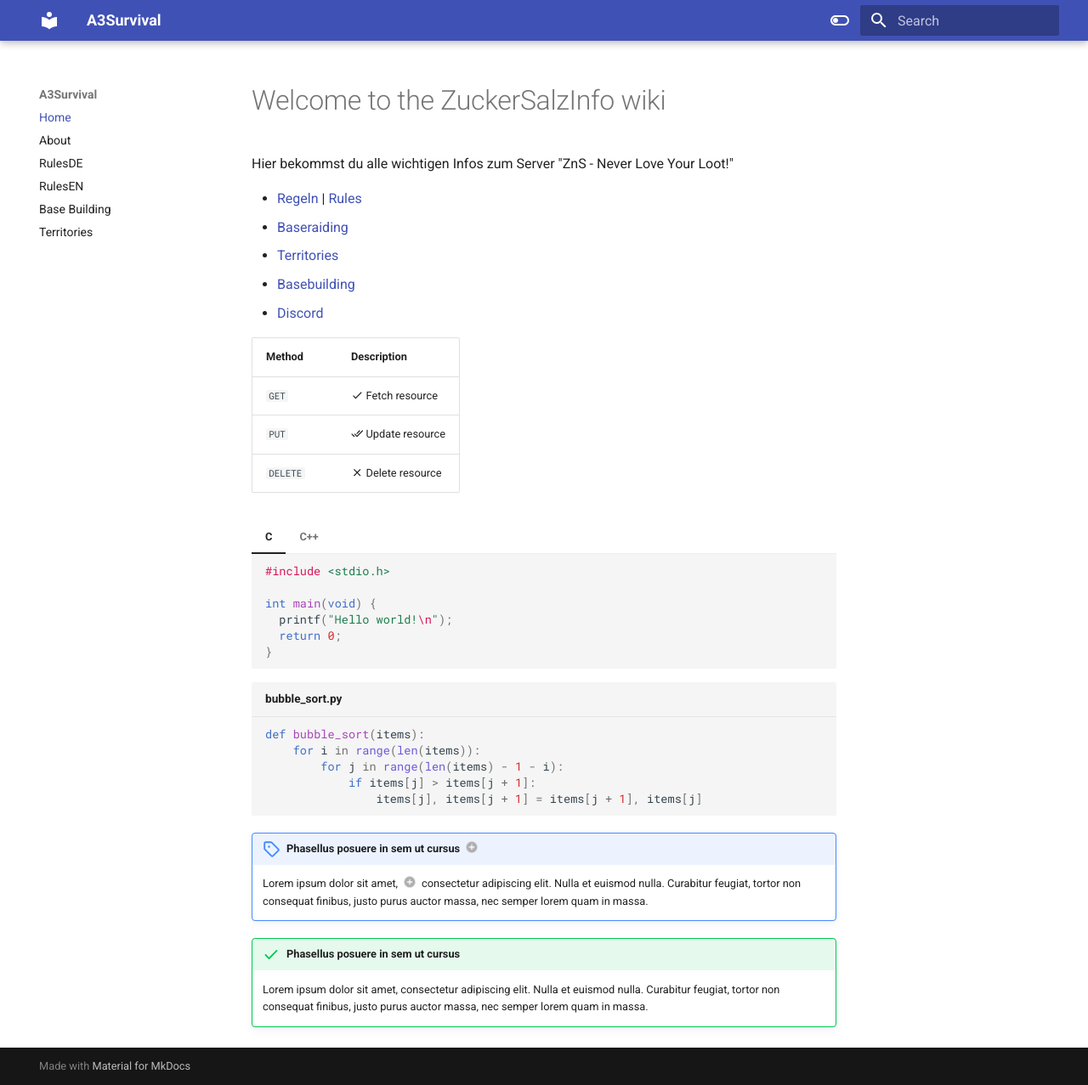
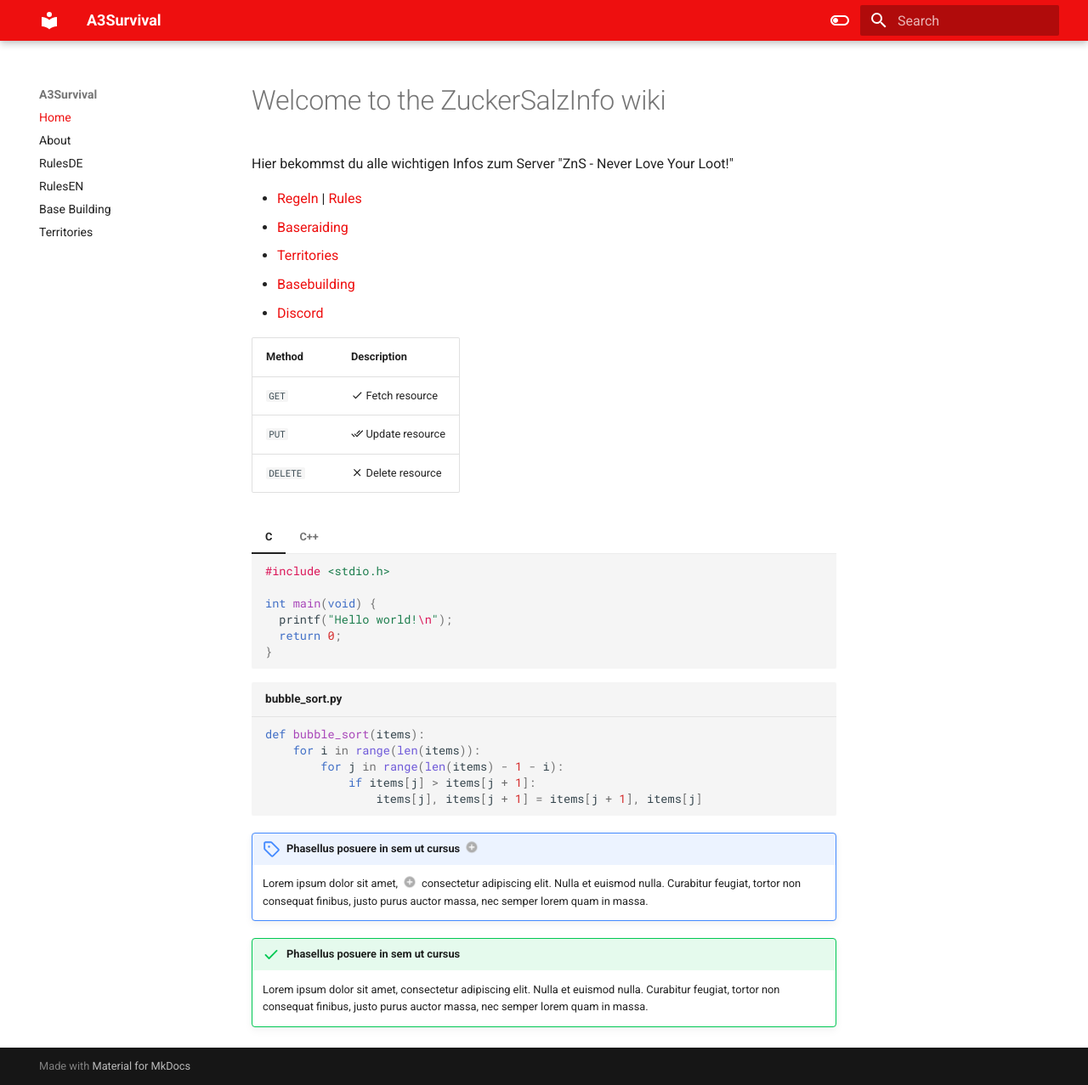
Before and after one commit to M3ragon/material, an MkDocs documentation site: the page built from docs/index.md, in a window 1280 px wide and 1277 px high. Shown: the whole window at 85% size. Built offline with MkDocs 1.6.1 and Material for MkDocs 9.7.7, drawn with Linux system fonts in a browser that asks for light colours; emoji names are drawn with the system emoji font; comment, search, counter and statistics services are not loaded.

Commit message:
fixing css

```diff
--- a/docs/javascripts/extra.css
+++ b/docs/stylesheets/extra.css
@@ -22,9 +22,9 @@
     --md-primary-fg-color--dark:  #90030C;
   }
   [data-md-color-scheme="slate"] {
-    --md-primary-fg-color:        #EE0F0F;
-    --md-primary-fg-color--light: #ECB7B7;
-    --md-primary-fg-color--dark:  #90030C;
+    --md-primary-fg-color: #0f31f1;
+    --md-primary-fg-color--light: #5d6cc0;
+    --md-primary-fg-color--dark: #6130a1;
   }
   [data-md-color-scheme="default"] {
     --md-primary-fg-color:        #EE0F0F;
--- a/mkdocs.yml
+++ b/mkdocs.yml
@@ -47,7 +47,9 @@
       htmlmin_opts:
           remove_comments: true
       js_files:
+        - docs/javascript/tablesort.js
       css_files:
+        - stylesheets/extra.css
 
 markdown_extensions:
   - tables
```
